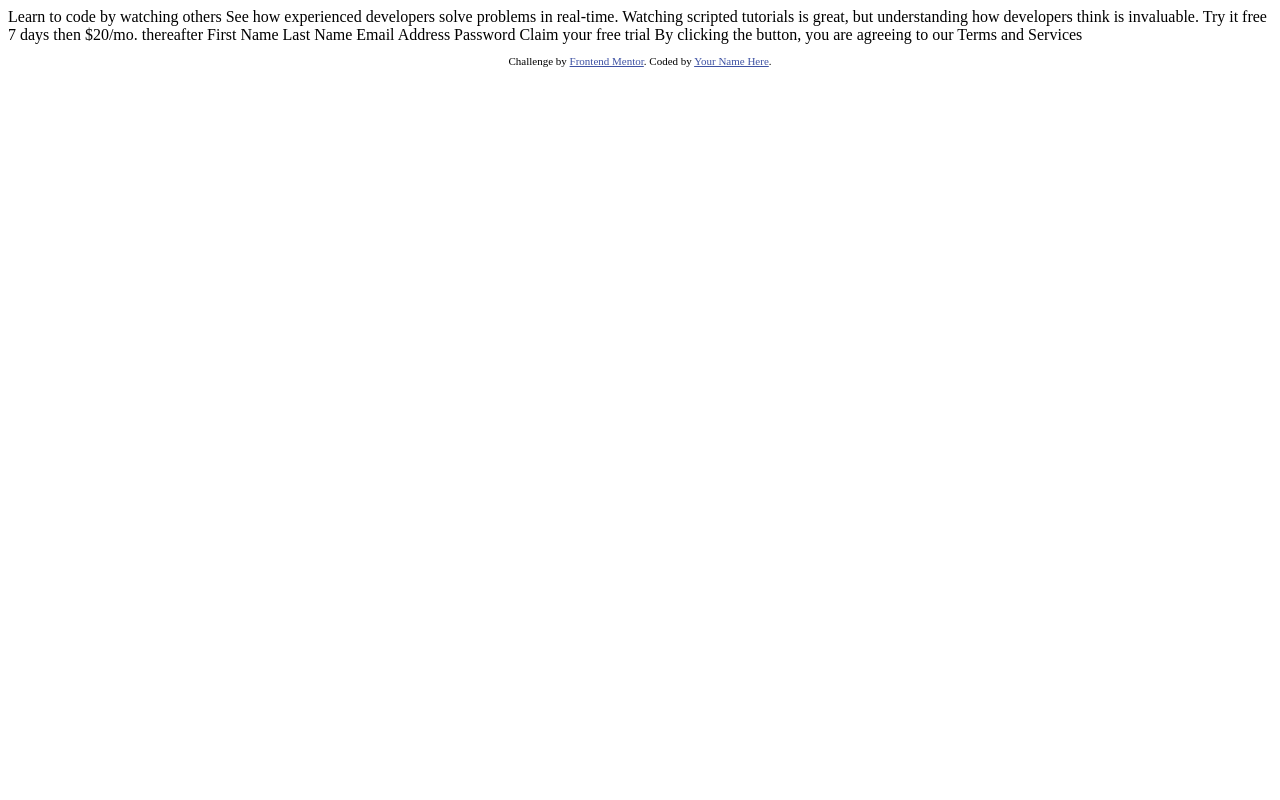
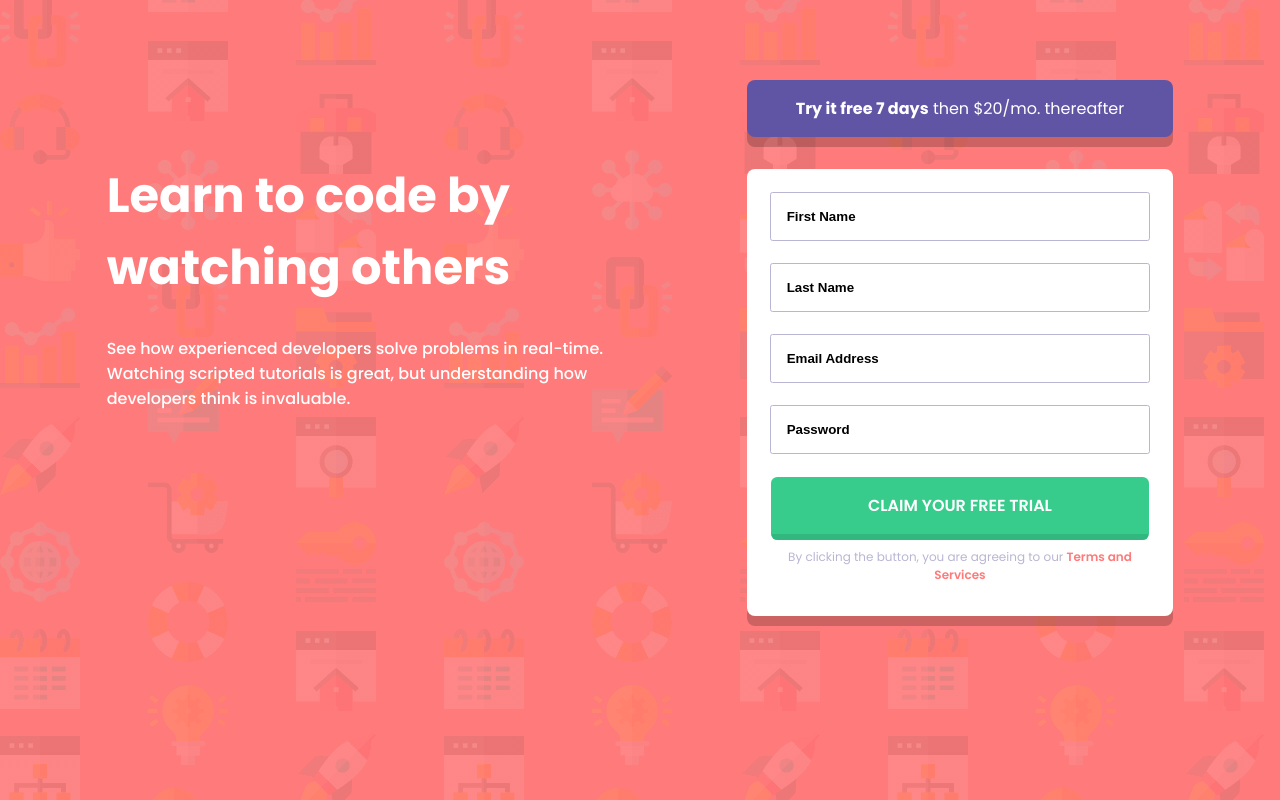
Before and after one commit to seekinfox/sign-up-form-master, a plain HTML site: page index.html in a window 1280 px wide. Drawn offline with Linux system fonts and the light colour scheme.

Commit message:
Add files via upload

```diff
--- a/index.html
+++ b/index.html
@@ -1,42 +1,71 @@
 <!DOCTYPE html>
 <html lang="en">
+
 <head>
     <meta charset="UTF-8">
-  <meta name="viewport" content="width=device-width, initial-scale=1.0"> <!-- displays site properly based on user's device -->
+    <!-- displays site properly based on user's device -->
 
+    <meta name="viewport" content="width=device-width, initial-scale=1.0">
+    <!--link css file-->
+
+    <link rel="stylesheet" href="style.css">
+    <!--  font-family  -->
+
+    <link href="https://fonts.googleapis.com/css2?family=Poppins:wght@400;500;600;700&display=swap" rel="stylesheet">
     <link rel="icon" type="image/png" sizes="32x32" href="./images/favicon-32x32.png">
+    <!--  javascript file  -->
 
+    <script src="main.js" defer></script>
     <title>Frontend Mentor | Intro component with sign up form</title>
 
-  <!-- Feel free to remove these styles or customise in your own stylesheet 👍 -->
-  <style>
-    .attribution { font-size: 11px; text-align: center; }
-    .attribution a { color: hsl(228, 45%, 44%); }
-  </style>
 </head>
+
 <body>
 
+    <div class="container">
+        <div class="intro">
+            <h1>
                 Learn to code by watching others
-
+            </h1>
+            <p>
                 See how experienced developers solve problems in real-time. Watching scripted tutorials is great,
                 but understanding how developers think is invaluable.
+            </p>
+        </div>
+        <div class="form">
+            <div class="plan">
+                <span class="bold">Try it free 7 days</span> then $20/mo. thereafter
+            </div>
+            <form action="#" method="post">
+                <div class="name">
+                    <input type="text" id="name" placeholder="First Name" />
+                    <img class="warning-dot" id="dot-one"  src="https://raw.githubusercontent.com/seekinfox/sign-up-form-master/782791f44ae2d3fb5103bb19ee8eba44dc5c7ed5/images/icon-error.svg" alt="!!">
+                    <p class="warning" id="demo"></p>
+                </div>
+                <div class="last-name">
+                    <input type="text" id="last-name" placeholder="Last Name" />
+                    <img class="warning-dot" id="dot-two"  src="https://raw.githubusercontent.com/seekinfox/sign-up-form-master/782791f44ae2d3fb5103bb19ee8eba44dc5c7ed5/images/icon-error.svg" alt="!!">
+                    <p class="warning" id="demo-one"></p>
+                </div>
+                <div class="email">
+                    <input type="text" id="email" placeholder="Email Address" />
+                    <img class="warning-dot" id="dot-three"  src="https://raw.githubusercontent.com/seekinfox/sign-up-form-master/782791f44ae2d3fb5103bb19ee8eba44dc5c7ed5/images/icon-error.svg" alt="!!">
+                    <p class="warning" id="demo-two"></p>
+                </div>
+                <div class="password">
+                    <input type="text" id="password" placeholder="Password">
+                    <img class="warning-dot" id="dot-four"  src="https://raw.githubusercontent.com/seekinfox/sign-up-form-master/782791f44ae2d3fb5103bb19ee8eba44dc5c7ed5/images/icon-error.svg" alt="!!">
+                    <p class="warning" id="demo-three"></p>
+                </div>
+                <a onclick="verify()">
+                    CLAIM YOUR FREE TRIAL
+                </a>
+                <p>
+                    By clicking the button, you are agreeing to our <a>Terms and Services</a>
+                </p>
+            </form>
+        </div>
+    </div>
+</body>
 
-  Try it free 7 days then $20/mo. thereafter
-
-  First Name
-  Last Name
-  Email Address
-  Password
-
-  Claim your free trial
-
-  By clicking the button, you are agreeing to our Terms and Services
-
-  <footer>
-    <p class="attribution">
-      Challenge by <a href="https://www.frontendmentor.io?ref=challenge" target="_blank">Frontend Mentor</a>.
-      Coded by <a href="#">Your Name Here</a>.
-    </p>
-  </footer>
-</body>
 </html>
--- /dev/null
+++ b/main.js
@@ -0,0 +1,79 @@
+function verify() {
+    "use strict";
+    //    for name
+    var nameRegex = /^[A-Za-z0-9]+(?:[ _-][A-Za-z0-9]+)*$/,
+        nameValue = document.getElementById("name").value,
+        validName = nameRegex.test(nameValue),
+        //        last name
+        lastNameRegex = /^[A-Za-z0-9]+(?:[ _-][A-Za-z0-9]+)*$/,
+        lastNameValue = document.getElementById("last-name").value,
+        validLastName = lastNameRegex.test(lastNameValue),
+        //    email
+        emailRegex = /\S+@\S+\.\S+/,
+        emailValue = document.getElementById("email").value,
+        validEmail = emailRegex.test(emailValue),
+        //        password
+        passwordRegex = /^(?=.*[a-z])(?=.*[A-Z])(?=.*\d)(?=.*[#$+=!*()@%&]).{8,10}$/g,
+        passwordValue = document.getElementById("password").value,
+        validPassword = passwordRegex.test(passwordRegex),
+        text,
+        textOne,
+        textTwo,
+        textThree,
+        opacity,
+        name = document.getElementById("name"),
+        lastName = document.getElementById("last-name"),
+        email = document.getElementById("email"),
+        password = document.getElementById("password");
+
+    if (!validName) {
+        name.classList.add('placeholder-one');
+        document.getElementById("name").style.outline = "1px solid red";
+        text = "First name cannot be empty";
+        document.getElementById("dot-one").style.opacity = 1;
+
+    } else {
+        document.getElementById("demo").style.display = "none";
+        document.getElementById("dot-one").style.opacity = 0;
+        document.getElementById("name").style.outline = " 1px solid var(--Grayish-Blue)";
+    }
+
+    if (!validLastName) {
+        lastName.classList.add("placeholder-one");
+        textOne = "Last name cannot be empty";
+        document.getElementById("dot-two").style.opacity = 1;
+        document.getElementById("last-name").style.outline = " 1px solid red";
+    } else {
+        document.getElementById("demo-one").style.display = "none";
+        document.getElementById("dot-two").style.opacity = 0;
+        document.getElementById("last-name").style.outline = " 1px solid var(--Grayish-Blue)";
+    }
+
+    if (!validEmail) {
+        email.classList.add("placeholder-one");
+        textTwo = "Looks like this is not an email";
+        document.getElementById("dot-three").style.opacity = 1;
+        document.getElementById("email").style.outline = " 1px solid red";
+    } else {
+        document.getElementById("demo-two").style.display = "none";
+        document.getElementById("dot-three").style.opacity = 0;
+        document.getElementById("email").style.outline = " 1px solid var(--Grayish-Blue)";
+    }
+
+    if (!validPassword) {
+        password.classList.add("placeholder-one");
+        textThree = "Password name cannot be empty";
+        document.getElementById("dot-four").style.opacity = 1;
+        document.getElementById("password").style.outline = " 1px solid red";
+    } else {
+        document.getElementById("demo-three").style.display = "none";
+        document.getElementById("dot-four").style.opacity = 0;
+        document.getElementById("password").style.outline = " 1px solid var(--Grayish-Blue)";
+    }
+
+    document.getElementById("demo").innerHTML = text;
+    document.getElementById("demo-one").innerHTML = textOne;
+    document.getElementById("demo-two").innerHTML = textTwo;
+    document.getElementById("demo-three").innerHTML = textThree;
+
+}
--- /dev/null
+++ b/style.css
@@ -0,0 +1,168 @@
+* {
+    margin: 0;
+    padding: 0;
+    box-sizing: border-box;
+}
+
+:root {
+    --Red: hsl(0, 100%, 74%);
+    --Blue: hsl(248, 32%, 49%);
+    --Green: hsl(154, 59%, 51%);
+    --Dark-Blue: hsl(249, 10%, 26%);
+    --Grayish-Blue: hsl(246, 25%, 77%);
+}
+
+html,
+body {
+    font-size: 16px;
+    font-family: "Poppins", sans-serif;
+    background: url("https://raw.githubusercontent.com/seekinfox/sign-up-form-master/main/images/bg-intro-mobile.png"), linear-gradient(to bottom, hsl(0, 100%, 74%), hsl(0, 100%, 74%));
+    background-repeat: round;
+    background-size: cover;
+}
+
+/*basic css end*/
+/*css grid styling*/
+.container {
+    display: grid;
+    grid-template-columns: minmax(1.5rem, 1fr) minmax(100px, 10fr) minmax(1.5rem, 1fr);
+}
+
+.intro {
+    color: white;
+    grid-column: 2/3;
+    text-align: center;
+    padding-top: 5rem;
+    padding-bottom: 4rem;
+    font-weight: 500;
+}
+
+h1 {
+    font-size: 25px;
+    margin-bottom: 2rem;
+}
+
+.form {
+    grid-column: 2/3;
+}
+
+form > a {
+    border-bottom: 0.4rem solid rgba(0, 0, 0, 0.1);
+    text-align: center;
+    background: var(--Green);
+    color: white;
+    padding: 1rem 0 1rem;
+    border-radius: 0.4rem;
+    font-weight: 600;
+    cursor: pointer;
+}
+
+form > p {
+    color: var(--Grayish-Blue);
+    font-size: 12px;
+    padding: 0.5rem 0.5rem 0 0.5rem;
+
+}
+
+form input {
+    width: 100%;
+    padding: 1rem;
+    margin-bottom: 1.5rem;
+    background: white;
+    border: none;
+    outline: 1px solid var(--Grayish-Blue);
+    border-radius: 0.1rem;
+}
+
+p > a {
+    color: var(--Red);
+    font-weight: 600;
+}
+
+::placeholder {
+    color: black;
+    font-weight: 600;
+}
+
+.plan {
+    text-align: center;
+    background: var(--Blue);
+    color: white;
+    width: 100%;
+    padding: 0 1rem;
+    margin-bottom: 2rem;
+    padding: 1rem 2rem;
+    border-radius: 0.5rem;
+    box-shadow: 0px 10px 0px rgba(0, 0, 0, 0.2);
+}
+
+.bold {
+    font-weight: bold;
+}
+
+form {
+    text-align: center;
+    padding: 1.5rem 1.5rem 2rem 1.5rem;
+    background: white;
+    width: 100%;
+    display: flex;
+    flex-direction: column;
+    align-items: stretch;
+    border-radius: 0.5rem;
+    margin-bottom: 4rem;
+    box-shadow: 0px 10px 0px rgba(0, 0, 0, 0.2);
+}
+form > div {
+    position: relative;
+}
+.warning {
+    text-align: right;
+    font-size: 11px;
+    color: var(--Red);
+    position: absolute;
+    top: 65%;
+    right: 0;
+    font-style: italic;
+}
+.warning-dot {
+    opacity: 0;
+    position: absolute;
+    right: 5%;
+    bottom: 55%;
+    width: 1rem;
+}
+.placeholder-one::placeholder {
+    color: red;
+ }
+/*media queries--*/
+
+@media (min-width: 1000px) {
+
+    body,
+    html {
+
+        background: url("https://raw.githubusercontent.com/seekinfox/sign-up-form-master/main/images/bg-intro-desktop.png"), linear-gradient(to bottom, hsl(0, 100%, 74%), hsl(0, 100%, 74%));
+        z-index: -1;
+    }
+
+    .container {
+        height: 100vh;
+        grid-template-columns: minmax(5rem, 1fr) minmax(1.5rem, 5fr) minmax(5rem, 1fr) minmax(5rem, 4fr) minmax(5rem, 1fr);
+        padding: 5rem 0;
+        margin: 0;
+    }
+
+    .intro {
+        text-align: left;
+        grid-column: 2 / 3;
+    }
+
+    .intro h1 {
+        font-size: 3rem;
+    }
+
+    .form {
+        grid-column: 4/5;
+        margin: 0;
+    }
+}
```
Also changed, not shown: Screenshot_2021-09-28 Frontend Mentor Intro component with sign up form(1).png (added), Screenshot_2021-09-28 Frontend Mentor Intro component with sign up form.png (added), 1 other file. Lines whose indentation alone changed are shown as unchanged.
